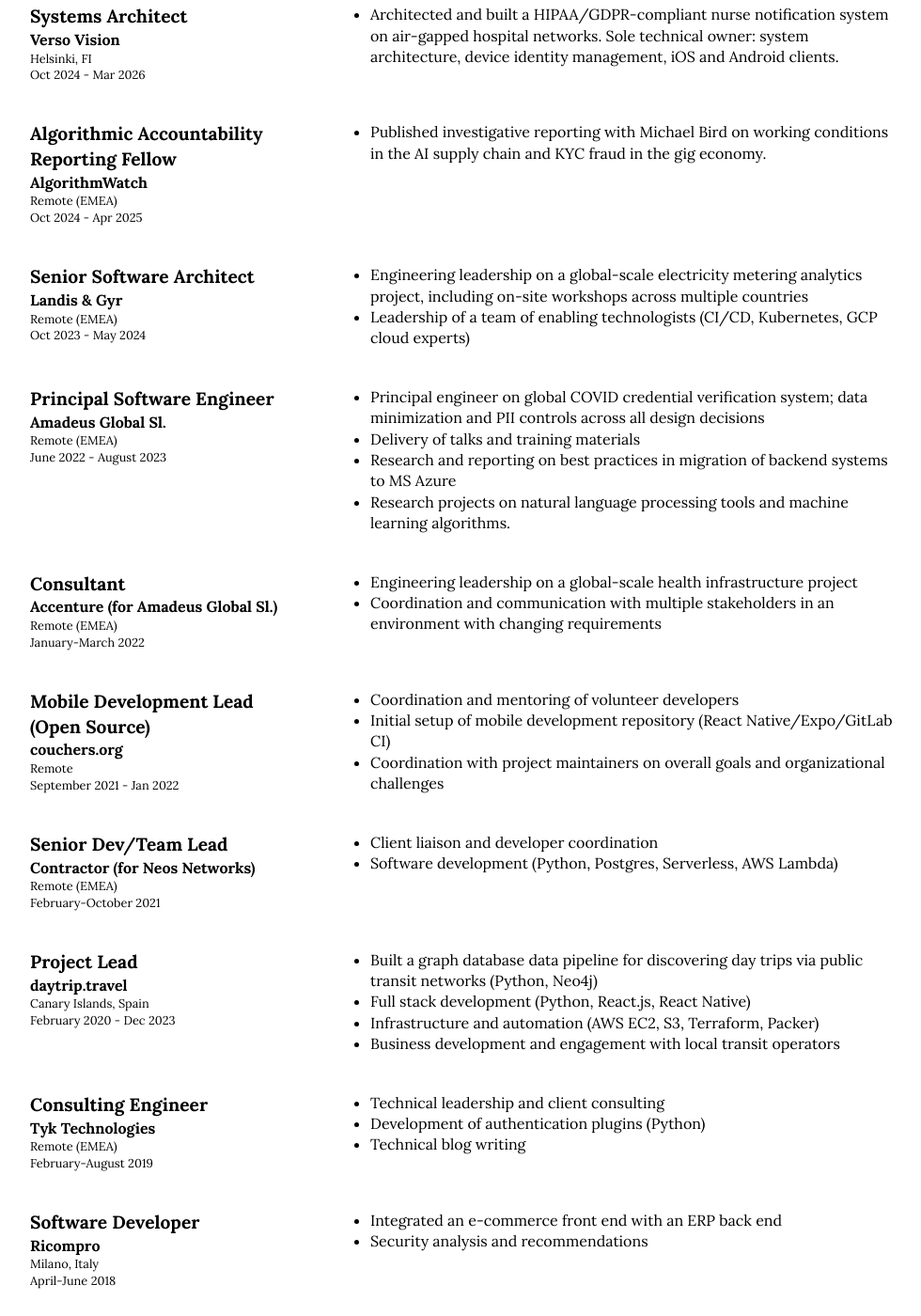
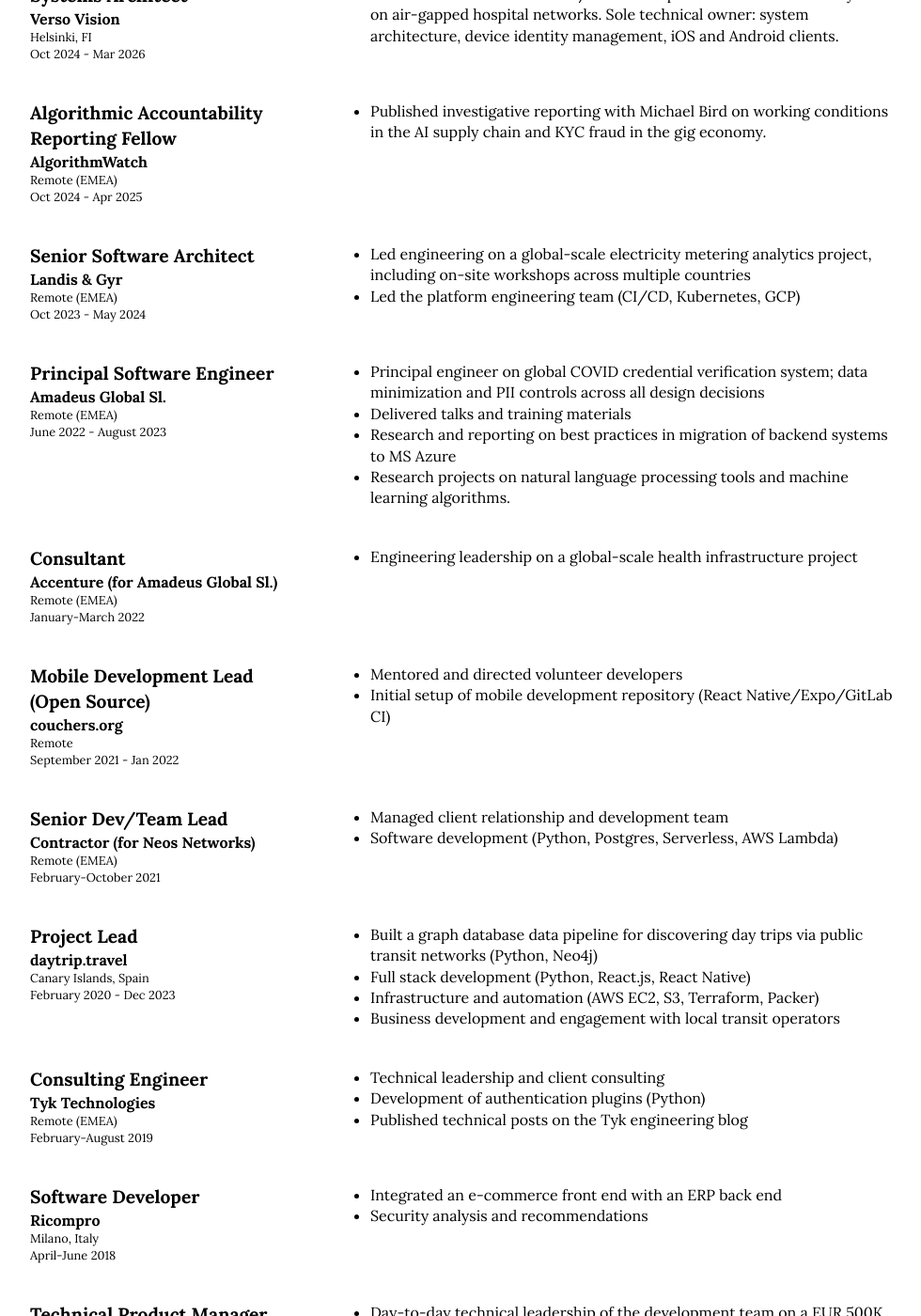
Before and after one commit to nathanschepers/resume, a Jekyll site: the page built from src/index.html, in a window 1280 px wide and 1400 px high, scrolled down 1027 px. Shown: the whole window at 94% size, without its empty margins (148-1128 px from the left). Built offline with Jekyll 4.4.1, drawn with Linux system fonts in a browser that asks for light colours; some of the changed text lies outside the part shown.

Commit message:
Clean up resume language: verbs not nominalizations, cut filler
- Profile: cut "extensive experience in remote" (already evident)
- Skills: name RIM directly instead of "Canadian telecom company"
- Jobs: nominalize→verb sweep (led, built, delivered, mentored, managed, operated)
- Cut: Accenture stakeholder filler, couchers.org redundant duty
- CRJI: "delivered milestone reports to Google", "translated grant requirements"
- Tyk: "published technical posts on the Tyk engineering blog"
- Exchange Solutions: "operated" not "oversight of"
- MPower: "built" not "development of", "led/designed/built" not vague nouns

Co-Authored-By: Claude Opus 4.6 (1M context) <noreply@anthropic.com>

```diff
--- a/src/_data/jobs.yml
+++ b/src/_data/jobs.yml
@@ -17,8 +17,8 @@
     location: Remote (EMEA)
     period: 'Oct 2023 - May 2024'
     duties:
-      - description: Engineering leadership on a global-scale electricity metering analytics project, including on-site workshops across multiple countries
-      - description: Leadership of a team of enabling technologists (CI/CD, Kubernetes, GCP cloud experts)
+      - description: Led engineering on a global-scale electricity metering analytics project, including on-site workshops across multiple countries
+      - description: Led the platform engineering team (CI/CD, Kubernetes, GCP)
 
 -   title: Principal Software Engineer
     company: Amadeus Global Sl.
@@ -26,7 +26,7 @@
     period: 'June 2022 - August 2023'
     duties:
       - description: Principal engineer on global COVID credential verification system; data minimization and PII controls across all design decisions
-      - description: Delivery of talks and training materials
+      - description: Delivered talks and training materials
       - description: Research and reporting on best practices in migration of backend systems to MS Azure
       - description: Research projects on natural language processing tools and machine learning algorithms.
 
@@ -36,23 +36,21 @@
     period: 'January-March 2022'
     duties:
       - description: Engineering leadership on a global-scale health infrastructure project
-      - description: Coordination and communication with multiple stakeholders in an environment with changing requirements
 
 -   title: Mobile Development Lead (Open Source)
     company: couchers.org
     location: Remote
     period: 'September 2021 - Jan 2022'
     duties:
-      - description: Coordination and mentoring of volunteer developers
+      - description: Mentored and directed volunteer developers
       - description: Initial setup of mobile development repository (React Native/Expo/GitLab CI)
-      - description: Coordination with project maintainers on overall goals and organizational challenges
 
 -   title: Senior Dev/Team Lead
     company: Contractor (for Neos Networks)
     location: Remote (EMEA)
     period: 'February-October 2021'
     duties:
-      - description: Client liaison and developer coordination
+      - description: Managed client relationship and development team
       - description: Software development (Python, Postgres, Serverless, AWS Lambda)
 
 -   title: Project Lead
@@ -72,7 +70,7 @@
     duties:
       - description: Technical leadership and client consulting
       - description: Development of authentication plugins (Python)
-      - description: Technical blog writing
+      - description: Published technical posts on the Tyk engineering blog
 
 -   title: Software Developer
     company: Ricompro
@@ -88,8 +86,8 @@
     period: 'March 2017 - March 2018'
     duties:
       - description: 'Day-to-day technical leadership of the development team on a EUR 500K Google-funded grant: guiding developer work, hiring front-end developers, organizing and running UI/UX sessions'
-      - description: Liaison between development team and project management (grant holders)
-      - description: Quarterly milestone reporting to stakeholders
+      - description: Translated grant requirements into engineering priorities; reported directly to grant holders
+      - description: Delivered quarterly milestone reports to Google
 
 -   title: Freelance Consultant
     company: Self Employed
@@ -119,14 +117,14 @@
     location: Austin, TX
     period: '2010-2012'
     duties:
-      - description: Development of mobile payment infrastructure (SMS interactions)
+      - description: Built SMS-based mobile payment infrastructure
 
 -   title: QA Team Lead
     company: MPower Labs Inc.
     location: Austin, TX
     period: '2010-2012'
     duties:
-      - description: QA team leadership, API test harness design/development for a mobile payment company
+      - description: Led QA team; designed and built API test harness
 
 -   title: Software Design Engineer
     company: MKS Inc.
@@ -140,7 +138,7 @@
     location: Toronto, ON
     period: '2001-2003'
     duties:
-      - description: Oversight of day-to-day operations for a 10M+ subscriber marketing database, design and implementation of internal security measures
+      - description: Operated a 10M+ subscriber marketing database; implemented internal security measures
 
 -   title: Software Integration Engineer
     company: Solect, a division of Amdocs Inc.
--- a/src/_data/profile.yml
+++ b/src/_data/profile.yml
@@ -1,4 +1,3 @@
 -   description: Systems engineer with over 25 years of experience in regulatory-driven systems, infrastructure, and industrial software architecture.
 -   description: Open-source participant and systems hacker since 1994. President of the university Computer Science society.
--   description: Extensive experience working in remote-first and hybrid organizations.
 -   description: International experience gained in Canada, USA, India, Italy, Spain, and other European countries.
--- a/src/_data/skills.yml
+++ b/src/_data/skills.yml
@@ -3,6 +3,6 @@
 - description: Architected and built a HIPAA/GDPR-compliant notification system for European hospitals on air-gapped networks
 - description: Published investigative reporting on AI supply chain working conditions and KYC fraud in the gig economy
 - description: Senior architect on a global smart meter analytics platform at Landis+Gyr
-- description: Planned and executed an $8M integration project at a Canadian telecommunications company
+- description: Ran on-site deployment of an $8M+ integration at Research In Motion
 - description: Built a graph database data pipeline for public transit tourism discovery
 - description: Independent infrastructure research (BGP routing, carrier identity ecosystems)
```
